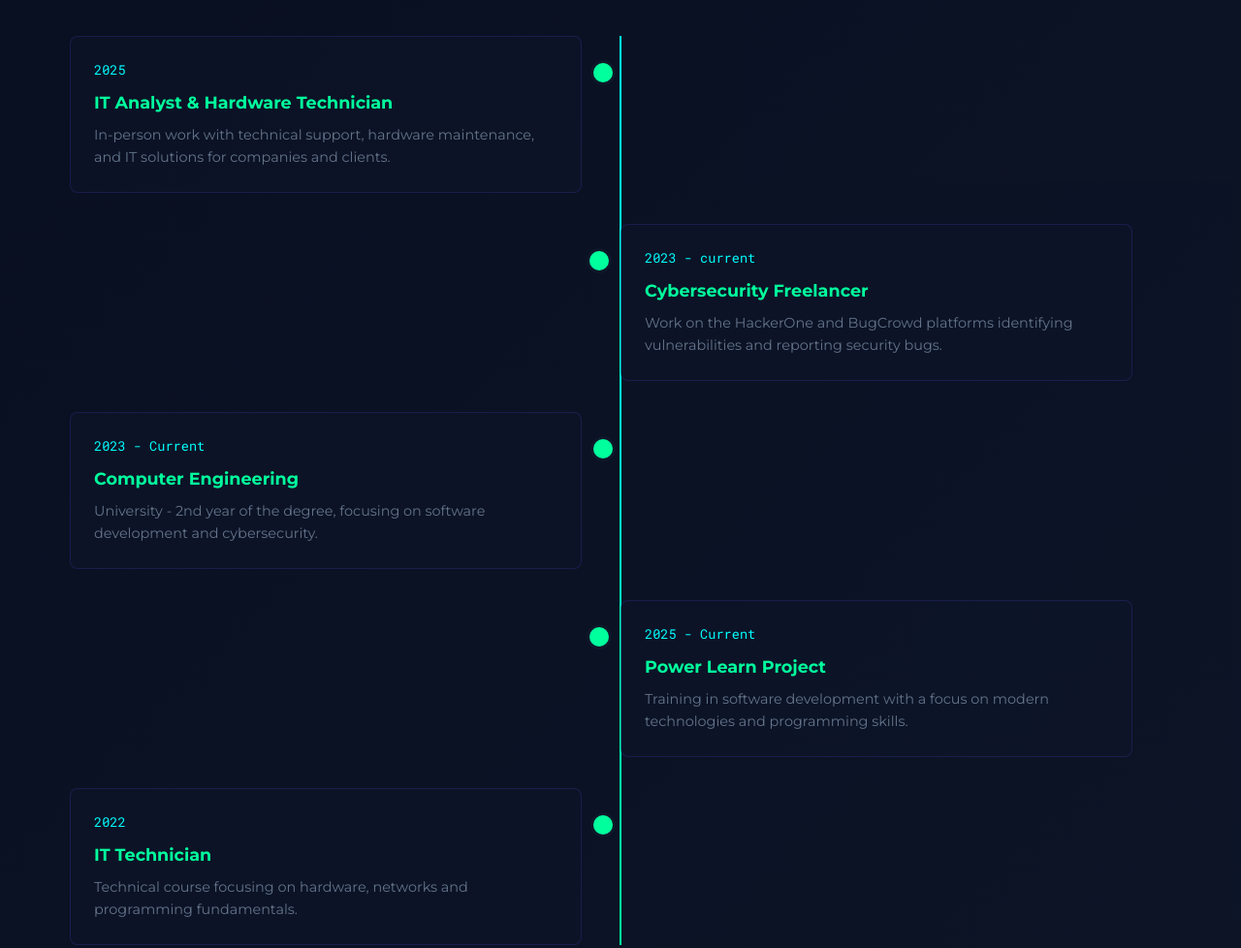
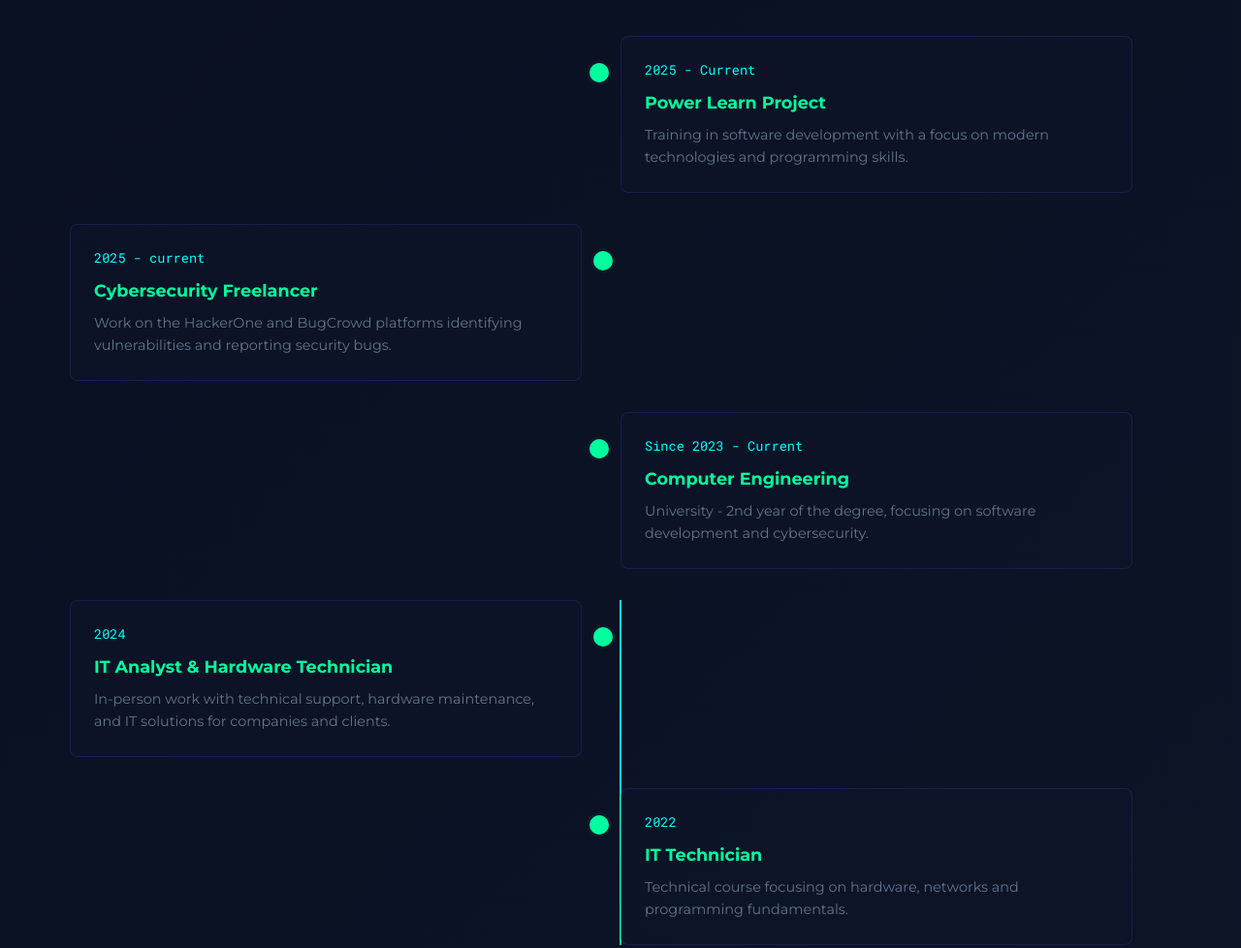
Before and after one commit to leonaldo293/portfolio-leonilde, a plain HTML site: page index.html in a window 1280 px wide. Shown: the part 2607-3585 px from the top of the page at 97% size. Drawn offline with Linux system fonts and the light colour scheme.

Commit message:
atualizar as datas

```diff
--- a/index.html
+++ b/index.html
@@ -1091,17 +1091,16 @@
                 <div class="subtitle">My professional and academic journey</div>
             </div>
 
-            <div class="timeline">
             <div class="timeline-item">
-                    <div class="timeline-date">2025</div>
+                <div class="timeline-date">2025 - Current</div>
                 <div class="timeline-content">
-                        <h3>IT Analyst & Hardware Technician</h3>
-                        <p>In-person work with technical support, hardware maintenance, and IT solutions for companies and clients.</p>
+                    <h3>Power Learn Project</h3>
+                    <p>Training in software development with a focus on modern technologies and programming skills.</p>
                 </div>
             </div>
 
             <div class="timeline-item">
-                    <div class="timeline-date">2023 - current</div>
+                <div class="timeline-date">2025 - current</div>
                 <div class="timeline-content">
                     <h3>Cybersecurity Freelancer</h3>
                     <p>Work on the HackerOne and BugCrowd platforms identifying vulnerabilities and reporting security bugs.</p>
@@ -1109,20 +1108,24 @@
             </div>
 
             <div class="timeline-item">
-                    <div class="timeline-date">2023 - Current</div>
+                <div class="timeline-date"> Since 2023 - Current</div>
                 <div class="timeline-content">
                     <h3>Computer Engineering</h3>
                     <p>University - 2nd year of the degree, focusing on software development and cybersecurity.</p>
                 </div>
             </div>
 
+            <div class="timeline">
                 <div class="timeline-item">
-                    <div class="timeline-date">2025 - Current</div>
+                    <div class="timeline-date">2024</div>
                     <div class="timeline-content">
-                        <h3>Power Learn Project</h3>
-                        <p>Training in software development with a focus on modern technologies and programming skills.</p>
+                        <h3>IT Analyst & Hardware Technician</h3>
+                        <p>In-person work with technical support, hardware maintenance, and IT solutions for companies and clients.</p>
                     </div>
                 </div>
+
+
+
 
                 <div class="timeline-item">
                     <div class="timeline-date">2022</div>
```
Lines whose indentation alone changed are shown as unchanged.
